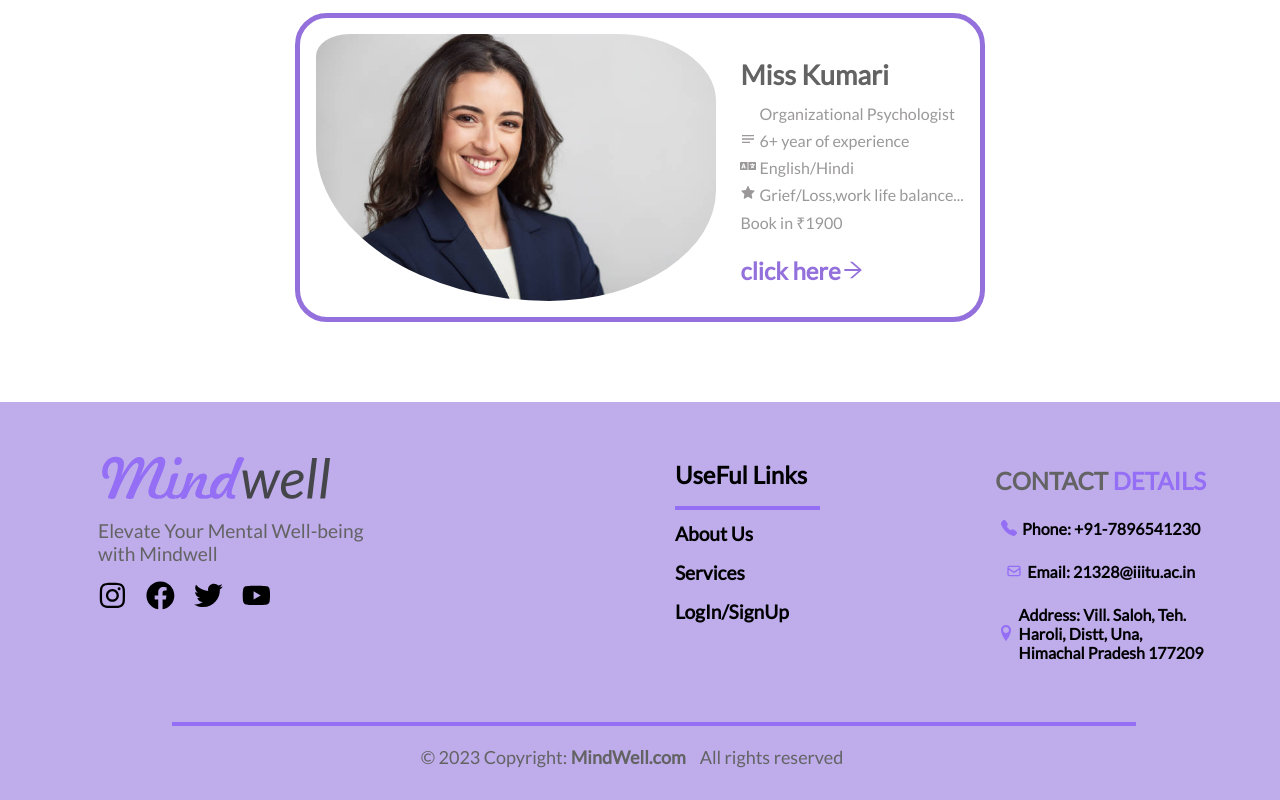
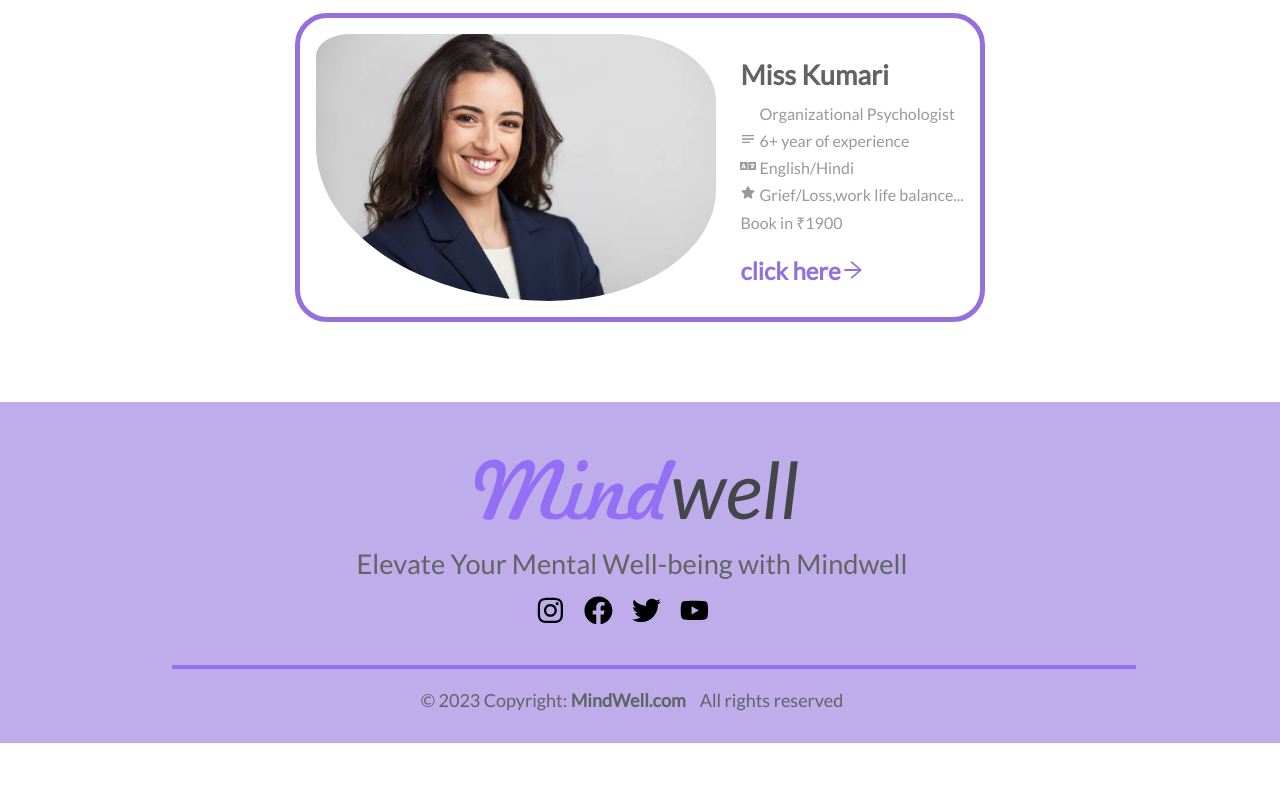
Before and after one commit to sarthaksingh007/mindwell, a React (Create React App) app: page /experts in a window 1280 px wide. Shown: the part 3422-4222 px from the top of the page. After the commit the page ends 4165 px from the top, so only its background shows below. Built offline with nearby package versions, Linux system fonts and the light colour scheme; some icons are missing.

Commit message:
change in footer

```diff
--- a/src/component/footer/Footer.jsx
+++ b/src/component/footer/Footer.jsx
@@ -26,14 +26,14 @@ const Footer = () => {
             </a>
           </div>
         </div>
-        <div className="Foot2">
+        {/* <div className="Foot2">
           <h3>UseFul Links</h3>
           <hr />
           <a href="fdsfs">About Us</a>
           <a href="sdffs">Services</a>
           <a href="fdsfs">LogIn/SignUp</a>
-        </div>
-        <div className="Foot3">
+        </div> */}
+        {/* <div className="Foot3">
           <h1>
             CONTACT <span>DETAILS</span>
           </h1>
@@ -52,7 +52,7 @@ const Footer = () => {
               177209
             </h4>
           </div>
-        </div>
+        </div> */}
       </article>
       <hr />
       <div className="right">
--- a/src/style/footer1.scss
+++ b/src/style/footer1.scss
@@ -19,9 +19,9 @@
   > article {
     display: flex;
     flex-direction: row;
-    justify-content: space-between;
     padding: 1rem;
     padding-bottom: 1rem;
+    justify-content: center;
 
     > .Foot3 {
       border-radius: 10px;
@@ -78,22 +78,24 @@
     }
 
     > .Foot1 {
-      margin-left: 50px;
+      margin-left: 0px;
 
       > img {
         width: 60%;
+        margin-left: 7rem;
       }
 
       > p {
         font-family: "Roboto", sans-serif;
         margin: 0;
-        width: 75%;
-        font-size: 1.2rem;
+        width: 100%;
+        font-size: 1.7rem;
         color: #636363;
       }
 
       > .footerlinks {
         margin-top: 1rem;
+        text-align: center;
 
         > a {
           margin: 0.5rem 1.2rem 0 0;
```
